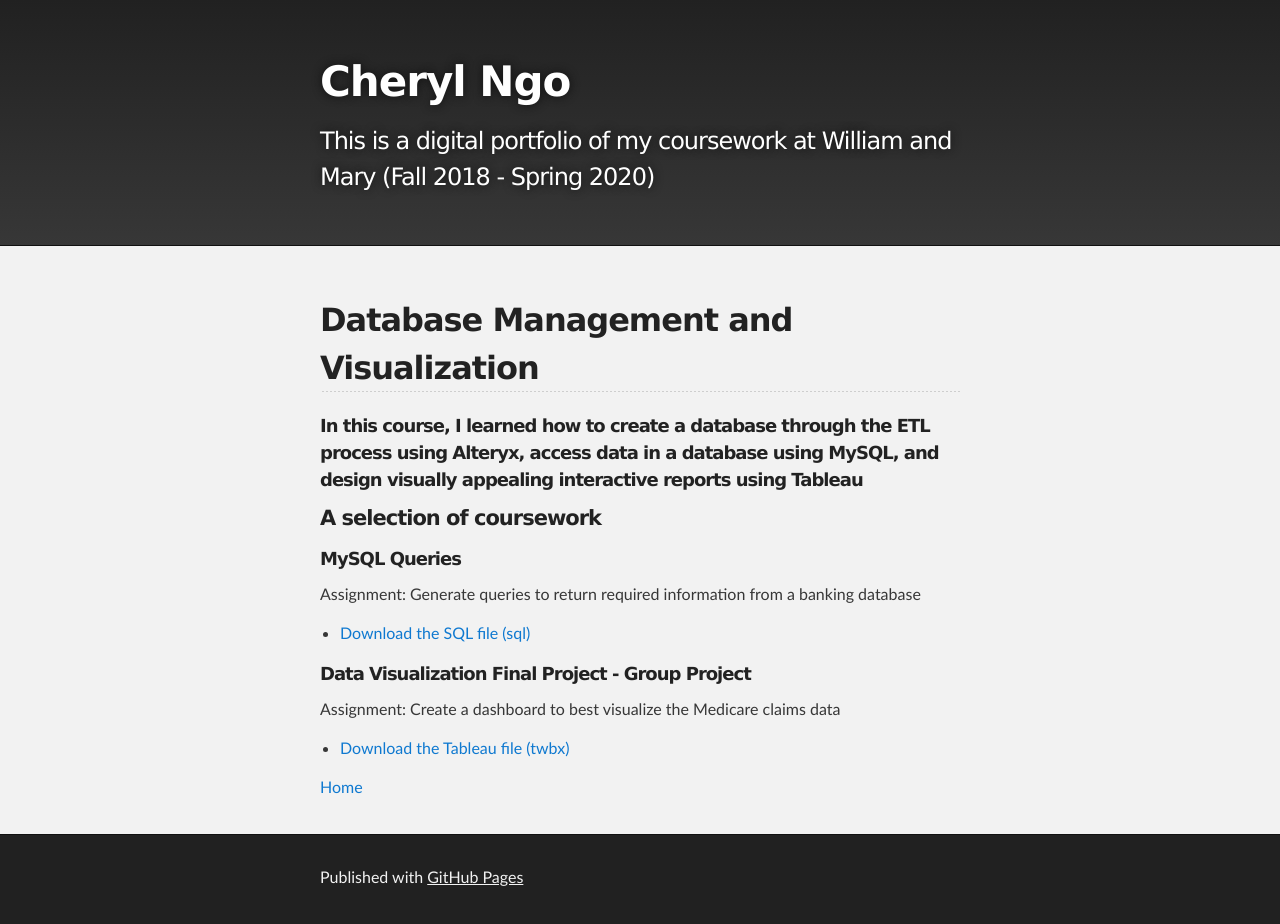
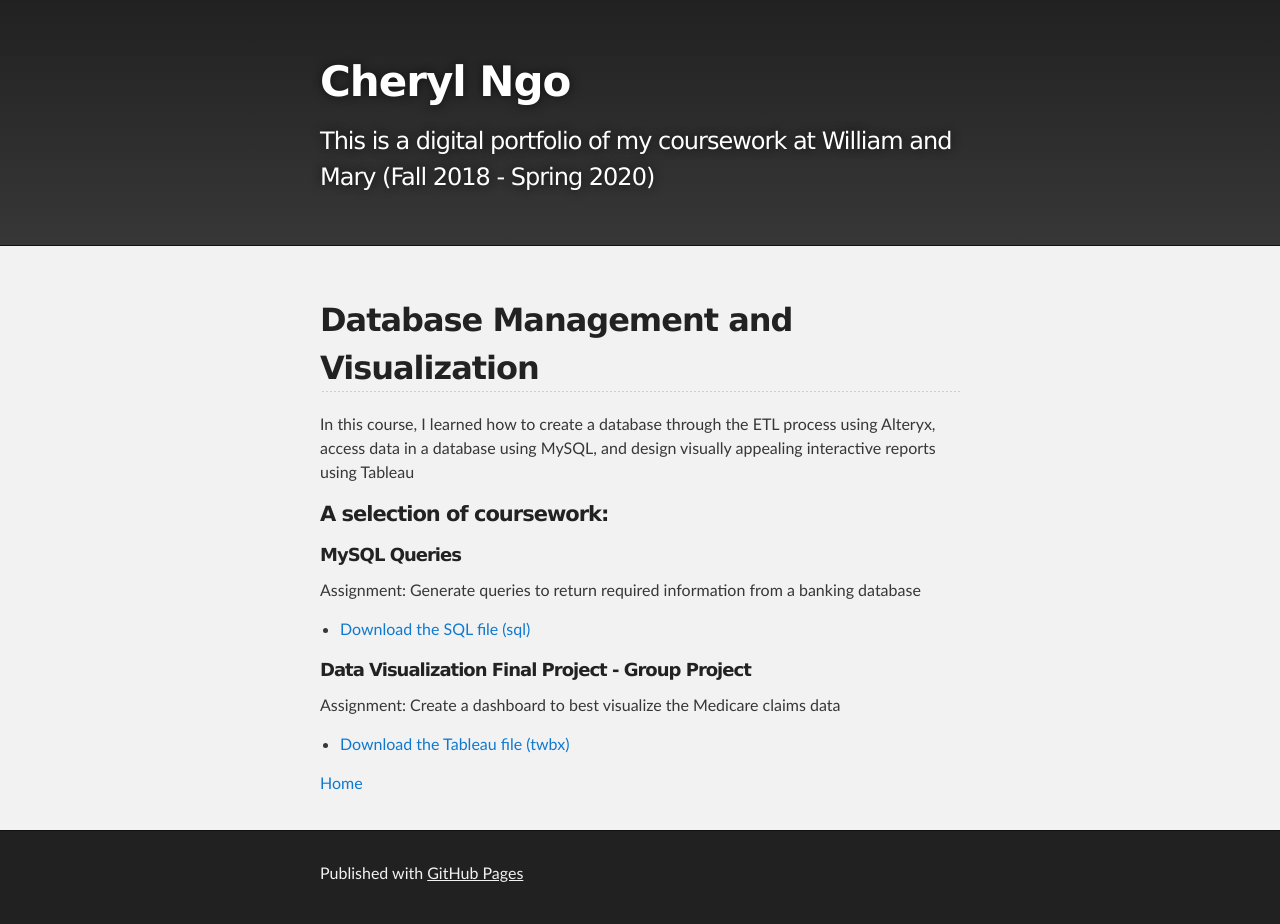
Before and after one commit to Cherylngo/cherylngo.github.io, a Jekyll site: the page built from DBMV/index.md, in a window 1280 px wide. Built offline with Jekyll 4.4.1, drawn with Linux system fonts in a browser that asks for light colours; our own code applies the rules of GitHub Pages for plain Markdown files.

```diff
--- a/DBMV/index.md
+++ b/DBMV/index.md
@@ -5,10 +5,10 @@ Semester: Spring 2019
 ---
 
 ## Database Management and Visualization
-##### In this course, I learned how to create a database through the ETL process using Alteryx, access data in a database using MySQL, and design visually appealing interactive reports using Tableau
+In this course, I learned how to create a database through the ETL process using Alteryx, access data in a database using MySQL, and design visually appealing interactive reports using Tableau
 
 
-#### A selection of coursework
+#### A selection of coursework:
 ##### MySQL Queries
 Assignment: Generate queries to return required information from a banking database
 - [Download the SQL file (sql)](BankingQueries.sql)
```
